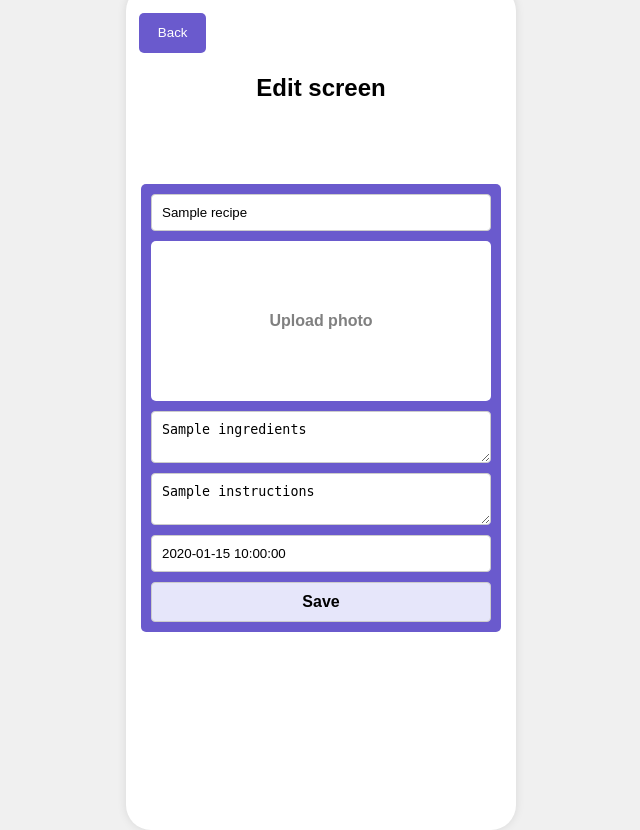
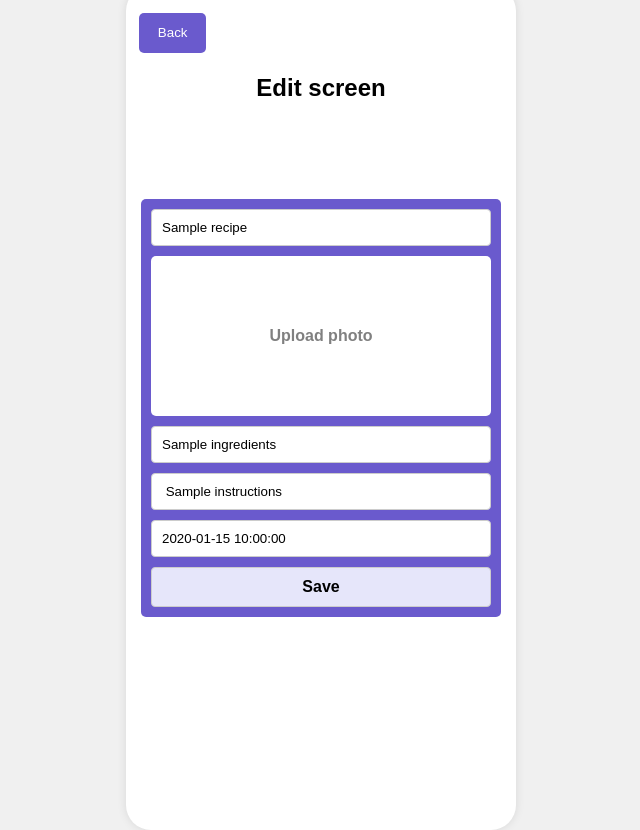
Before and after one commit to software-students-fall2023/2-web-app-exercise-team-2, a Flask app: template templates/editscreen.html in a window 1280 px wide. Shown: the whole page, without its empty margins (319-959 px from the left). Run offline with Flask 3, Linux system fonts and the light colour scheme; the template is opened without the code that fills it: most values are stand-ins (such as "Sample title", 1, 10 or a date in 2020); some web fonts are replaced.

Commit message:
editScreen bug fix

```diff
--- a/templates/editscreen.html
+++ b/templates/editscreen.html
@@ -176,9 +176,8 @@
                             placeholder="photo" />
                     </div>
 
-                    <textarea name="ingredients" class="input ingredients" placeholder="Ingredients">{{ recipe.ingredients }}</textarea>
-                    <textarea name="instructions" class="input instructions" placeholder="Instructions"
-                        required>{{ recipe.instructions }}</textarea>
+                    <input type="text" class="input ingredients" placeholder="Ingredients" value="{{ recipe.ingredients }}">
+                    <input type="text" class="input instructions" placeholder="Instructions" required value=" {{ recipe.instructions }}">
                     <input type="text" name="cook_time" class="input" placeholder="Cooking time" required value="{{ recipe.cook_time }}">
                     <button class="button">Save</button>
                 </form>
```
